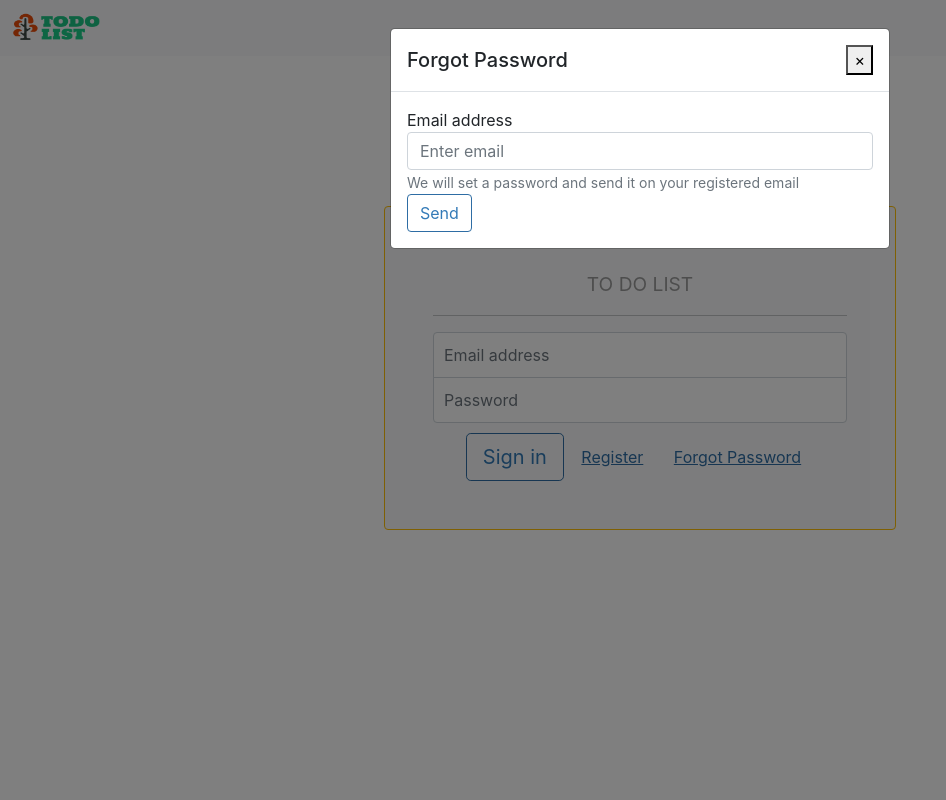
After one commit to IrinaLokhvytska/owasp, a Flask app: page /login in a window 1280 px wide, after a click on "Forgot Password". The commit adds this page. Shown: the whole page, without its empty margins (0-946 px from the left). Run offline with Flask 2, Linux system fonts and the light colour scheme; parts of the project's set-up code (start-up, migrations or seed data) failed here and were passed over; some libraries are stand-ins or nearby versions.

Commit message:
add css file

```diff
--- a/backend/web/templates/layout.html
+++ b/backend/web/templates/layout.html
@@ -7,12 +7,19 @@
   <meta name="viewport" content="width=device-width, initial-scale=1" />
   <link rel="shortcut icon" href="{{ url_for('static', filename='images/favicon.ico') }}" type="image/x-icon" />
   <title>To Do List</title>
+  <!-- Latest compiled and minified CSS -->
+  <link rel="stylesheet" href="{{ url_for('static', filename='bootstrap/css/bootstrap.min.css') }}">
+  <link rel="stylesheet" href="{{ url_for('static', filename='css/index.css') }}">
+  <!-- jQuery library -->
   <script src="{{ url_for('static', filename='js/jquery-3.2.1.min.js') }}"></script>
+  <!-- Popper JS -->
   <script src="{{ url_for('static', filename='js/popper.min.js') }}"></script>
-  <script src="{{ url_for('static', filename='bootstrap/js/bootstrap.bundle.min.js') }}"></script>
+  <!-- Latest compiled JavaScript -->
+  <script src="{{ url_for('static', filename='bootstrap/js/bootstrap.min.js') }}"></script>
+  <script src="https://maxcdn.bootstrapcdn.com/bootstrap/4.1.0/js/bootstrap.min.js"></script>
 
-  <link rel="stylesheet" href="{{ url_for('static', filename='bootstrap/css/bootstrap.min.css') }}">
   <link rel="stylesheet" href="https://stackpath.bootstrapcdn.com/font-awesome/4.7.0/css/font-awesome.min.css">
+  <link href="https://fonts.googleapis.com/icon?family=Material+Icons" rel="stylesheet">
   {# *** Allow sub-templates to insert extra html to the head section *** #}
   {% block extra_css %}{% endblock %}
 </head>
@@ -27,6 +34,24 @@
     </div>
   </nav>
 
+  {% block body %} {% block menu %} {% endblock %}
+
+  <div id="main-div">
+    {# One-time system messages called Flash messages #} {% block
+    flash_messages %} {%- with messages =
+    get_flashed_messages(with_categories=true) -%} {% if messages %} {% for
+    category, message in messages %} {% if category=='error' %} {% set
+    category='danger' %} {% endif %}
+    <div class="alert alert-{{category}}">{{ message|safe }}</div>
+    {% endfor %} {% endif %} {%- endwith %} {% endblock %} {% block main %} {%
+    block content %}{% endblock %} {% endblock %}
+  </div>
+
+  <br />
+
+  {% endblock %} {# *** Allow sub-templates to insert extra html to the bottom
+  of the body *** #} {% block extra_js %}{% endblock %}
+
 
 </body>
 </html>
--- /dev/null
+++ b/backend/web/templates/login.html
@@ -0,0 +1,114 @@
+{% extends "layout.html" %}
+{% block content %}
+<div class="center-form">
+    <form class="form-signin bg-light p-5 border border-warning rounded text-center" method="POST" action="/">
+        <p class="costeng-login-subtitle">TO DO LIST</p>
+        <hr>
+        {% with messages = get_flashed_messages(with_categories=true) %}
+        {% if messages %}
+        <ul class=flashes>
+            {% for category, message in messages %}
+            <div class="alert alert-warning alert-dismissible fade show" role="alert">
+            <strong>{{message}}</strong>
+            <button type="button" class="close" data-dismiss="alert" aria-label="Close">
+                <span aria-hidden="true">&times;</span>
+            </button>
+            </div>
+            {% endfor %}
+        </ul>
+        {% endif %}
+        {% endwith %}
+        <label for="inputEmail" class="sr-only">Email address</label>
+        <input type="email" id="inputEmail" name="email" class="form-control" placeholder="Email address" required
+            autofocus>
+        <label for="inputPassword" class="sr-only">Password</label>
+        <input type="password" id="inputPassword" class="form-control" name="password" placeholder="Password" required>
+
+        <button class="btn btn-lg btn-primary btn-block" type="submit">Sign in</button>
+        <button type="button" class="btn btn-link btn-login" data-toggle="modal" data-target="#register-modal">
+            Register
+        </button>
+        <button type="button" class="btn btn-link btn-login" data-toggle="modal" data-target="#forgot-password-modal">
+            Forgot Password
+        </button>
+    </form>
+</div>
+
+
+<!-- Modal -->
+<div class="modal fade" id="forgot-password-modal" data-backdrop="static" data-keyboard="false" tabindex="-1" aria-hidden="true">
+    <div class="modal-dialog">
+        <div class="modal-content">
+        <div class="modal-header">
+            <h5 class="modal-title" id="staticBackdropLabel">Forgot Password</h5>
+            <button type="button" class="close" data-dismiss="modal" aria-label="Close">
+            <span aria-hidden="true">&times;</span>
+            </button>
+        </div>
+        <div class="modal-body">
+            <form method="POST" action="./user/forgot-password">
+            <div class="form-group">
+                <label for="forgotemail">Email address</label>
+                <input type="email" class="form-control" id="forgotemail" name="email" aria-describedby="emailHelp"
+                placeholder="Enter email" required>
+                <small id="emailHelp" class="form-text text-muted">We will set a password and send it on your registered
+                email</small>
+            </div>
+            <button type="submit" class="btn btn-primary">Send</button>
+            </form>
+        </div>
+        </div>
+    </div>
+    </div>
+    <div class="modal fade" id="register-modal" data-backdrop="static" data-keyboard="false" tabindex="-1"
+    aria-hidden="true">
+    <div class="modal-dialog">
+        <div class="modal-content">
+        <div class="modal-header">
+            <h5 class="modal-title" id="staticBackdropLabel">Register</h5>
+            <button type="button" class="close" data-dismiss="modal" aria-label="Close">
+            <span aria-hidden="true">&times;</span>
+            </button>
+        </div>
+        <div class="modal-body">
+            <form method="POST" action="./user/register"
+            oninput='password2.setCustomValidity(password2.value != password.value ? "Passwords do not match." : "")'>
+            <div class="form-group row">
+                <label for="first_name" class="col-sm-3 col-form-label">First Name</label>
+                <div class="col-sm-9">
+                <input type="text" class="form-control" id="first_name" name="first_name" required>
+                </div>
+            </div>
+            <div class="form-group row">
+                <label for="last_name" class="col-sm-3 col-form-label">Last Name</label>
+                <div class="col-sm-9">
+                <input type="text" class="form-control" id="last_name" name="last_name" required>
+                </div>
+            </div>
+            <div class="form-group row">
+                <label for="email" class="col-sm-3 col-form-label">Email</label>
+                <div class="col-sm-9">
+                <input type="email" class="form-control" id="email" name="email" required>
+                </div>
+            </div>
+            <div class="form-group row">
+                <label for="password1" class="col-sm-3 col-form-label">Password</label>
+                <div class="col-sm-9">
+                <input type="password" class="form-control" id="password1" name="password" placeholder="Password"
+                    required>
+                </div>
+            </div>
+            <div class="form-group row">
+                <label for="password2" class="col-sm-3 col-form-label">Confirm Password</label>
+                <div class="col-sm-9">
+                <input type="password" class="form-control" id="password2" placeholder="Password" name="password2"
+                    required>
+                </div>
+            </div>
+            <button type="submit" class="btn btn-primary">Register</button>
+            </form>
+        </div>
+        </div>
+    </div>
+</div>
+{% endblock %}
--- /dev/null
+++ b/backend/web/ui/static/css/index.css
@@ -0,0 +1,121 @@
+html,
+body {
+    height: 100%;
+}
+
+.center-form {
+    display: -ms-flexbox;
+    display: -webkit-box;
+    display: flex;
+    -ms-flex-align: center;
+    -ms-flex-pack: center;
+    -webkit-box-align: center;
+    align-items: center;
+    -webkit-box-pack: center;
+    justify-content: center;
+    padding-top: 150px;
+    padding-bottom: 40px;
+}
+
+.form-signin {
+    width: 100%;
+    max-width: 40%;
+    margin: 0 auto;
+}
+
+.form-signin .checkbox {
+    font-weight: 400;
+}
+
+.form-signin .form-control {
+    position: relative;
+    box-sizing: border-box;
+    height: auto;
+    padding: 10px;
+    font-size: 16px;
+}
+
+.form-signin .form-control:focus {
+    z-index: 2;
+}
+
+.form-signin input[type="email"] {
+    margin-bottom: -1px;
+    border-bottom-right-radius: 0;
+    border-bottom-left-radius: 0;
+}
+
+.form-signin input[type="password"] {
+    margin-bottom: 10px;
+    border-top-left-radius: 0;
+    border-top-right-radius: 0;
+}
+
+a {
+    color: #337ab7;
+    text-decoration: none;
+}
+
+.btn-primary {
+    color: #fff;
+    background-color: #337ab7;
+    border-color: #2e6da4;
+}
+
+.btn-login {
+    font-weight: 400;
+    color: #9b9b9b;
+    text-decoration: underline;
+}
+
+.costeng-login-subtitle {
+    color: #9b9b9b;
+    font-size: 120%;
+    padding-top: 15px;
+}
+
+.material-icons {
+    cursor: pointer;
+  }
+body {
+    font-family: -apple-system, BlinkMacSystemFont, "Segoe UI", Roboto, Oxygen,
+      Ubuntu, Cantarell, "Open Sans", "Helvetica Neue", sans-serif;
+}
+
+.nav-tabs .nav-item.show .nav-link,
+.nav-tabs .nav-link.active {
+    background-color: darkgray;
+    color: black !important;
+}
+
+textarea {
+    font-family: Consolas, Monaco, Lucida Console, Liberation Mono,
+      DejaVu Sans Mono, Bitstream Vera Sans Mono, Courier New, monospace !important;
+      font-size: small !important;
+}
+.modal-lg {
+    max-width: 90% !important;
+    overflow-x: auto;
+}
+
+.small_font {
+    font-size: small;
+    word-wrap: break-word;
+}
+
+.modal-error {
+    max-width: 70% !important;
+    overflow-x: auto;
+}
+
+.btn-primary,
+.btn-outline-primary {
+    color: #337ab7;
+    background-color: transparent;
+    background-image: none;
+    border-color: #2e6da4;
+}
+.btn-link {
+    color: #2e6da4;
+    background-color: transparent;
+}
--- a/backend/web/views/login.py
+++ b/backend/web/views/login.py
@@ -5,7 +5,7 @@ class LoginAPI(MethodView):
     """ View for the /login endpoint """
     def get(self):
         """ Get login page """
-        return render_template('home.html')
+        return render_template('login.html')
 
     # def post(self):
     #     user = User.from_form_data(request.form)
--- a/backend_secure/web/views/login.py
+++ b/backend_secure/web/views/login.py
@@ -5,7 +5,7 @@ class LoginAPI(MethodView):
     """ View for the /login endpoint """
     def get(self):
         """ Get login page """
-        return render_template('home.html')
+        return render_template('login.html')
 
     # def post(self):
     #     user = User.from_form_data(request.form)
```
Also changed, not shown: backend_secure/web/templates/layout.html (+26 -2 lines), backend_secure/web/templates/login.html (added, +117 -0 lines), backend_secure/web/ui/static/css/index.css (added, +121 -0 lines).
